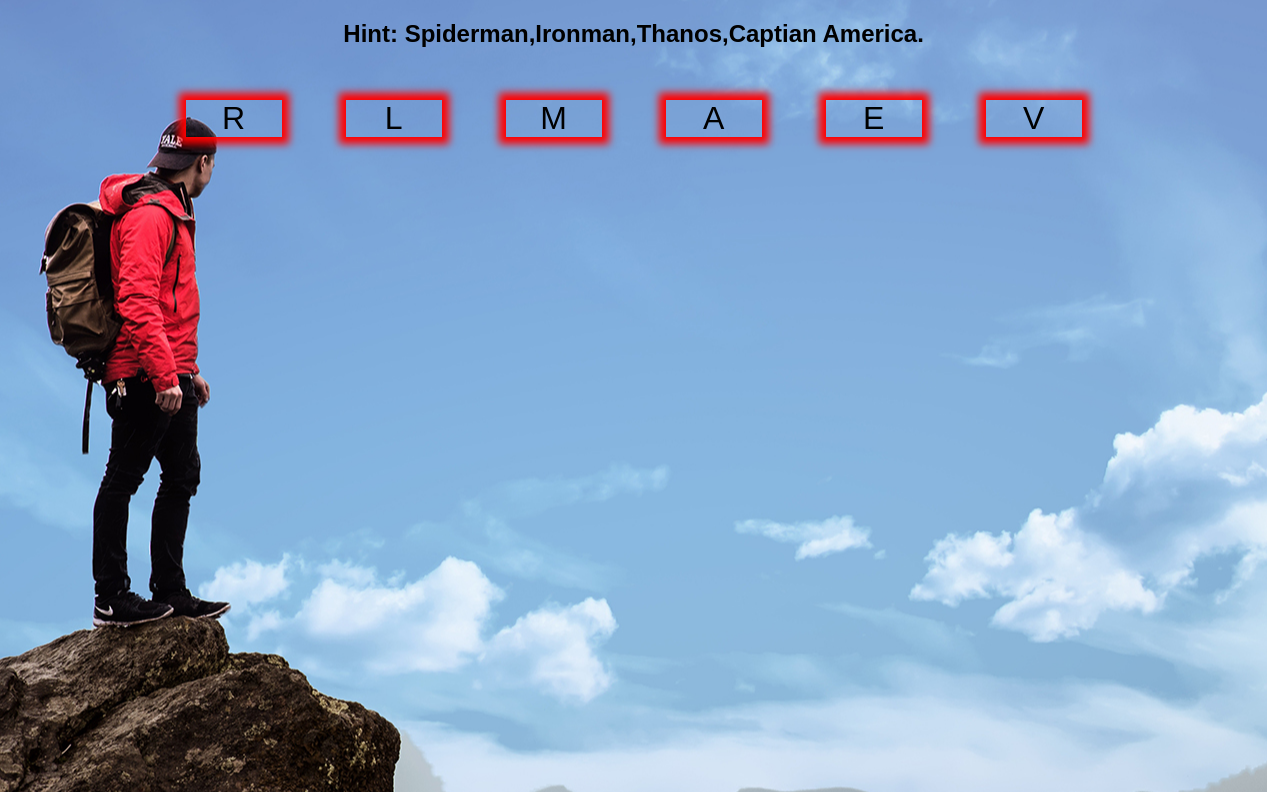
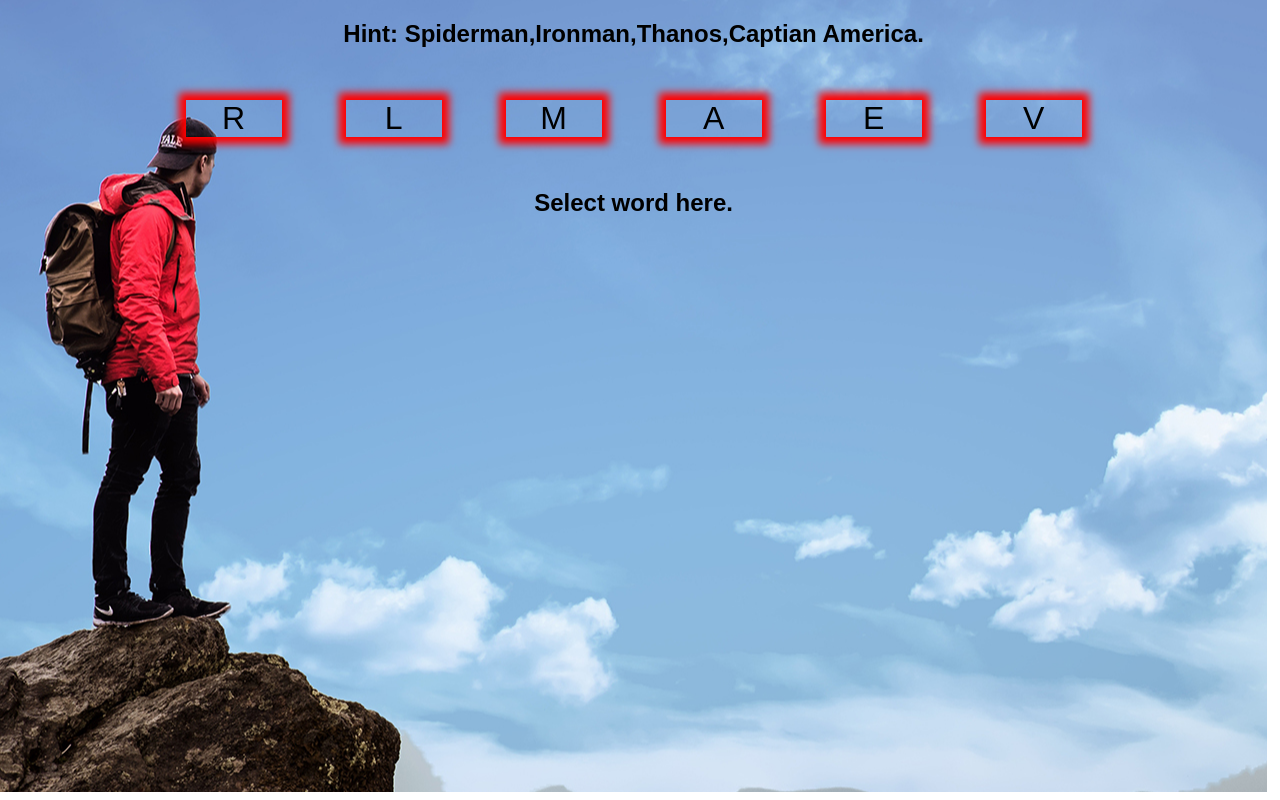
Before and after one commit to srithep444/card-game, a React (Create React App) app: page / in a window 1280 px wide. Built offline with nearby package versions, Linux system fonts and the light colour scheme.

Commit message:
Game Logic เพิ่มการตอบรับเมื่อเล่นชนะ

```diff
--- a/src/WordCard.js
+++ b/src/WordCard.js
@@ -48,7 +48,7 @@ export default class WordCard extends Component {
             activateHandler={this.activateHandler}
           />
         ))}
-
+        <h2>{this.state.complete? "You Win!!!" : "Select word here."}</h2>
       </div>
 
 
```
